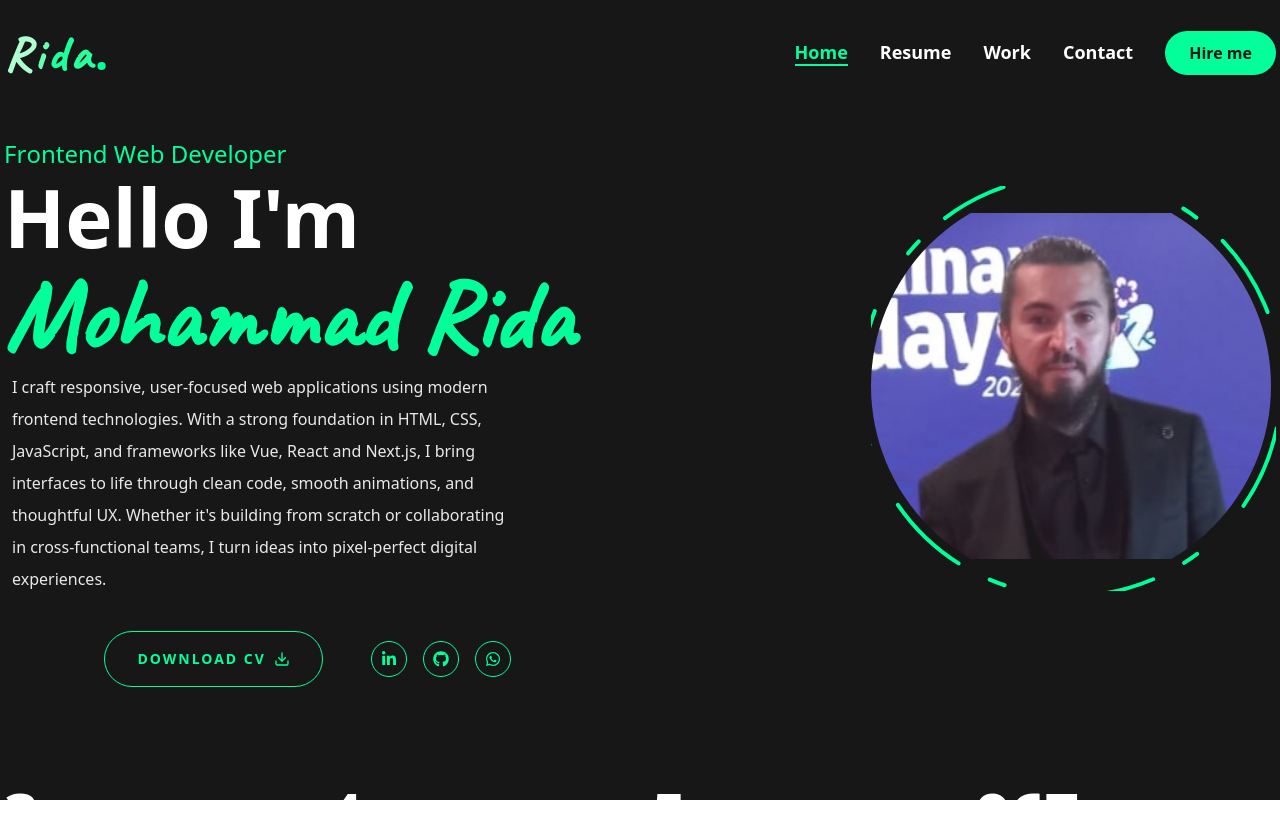
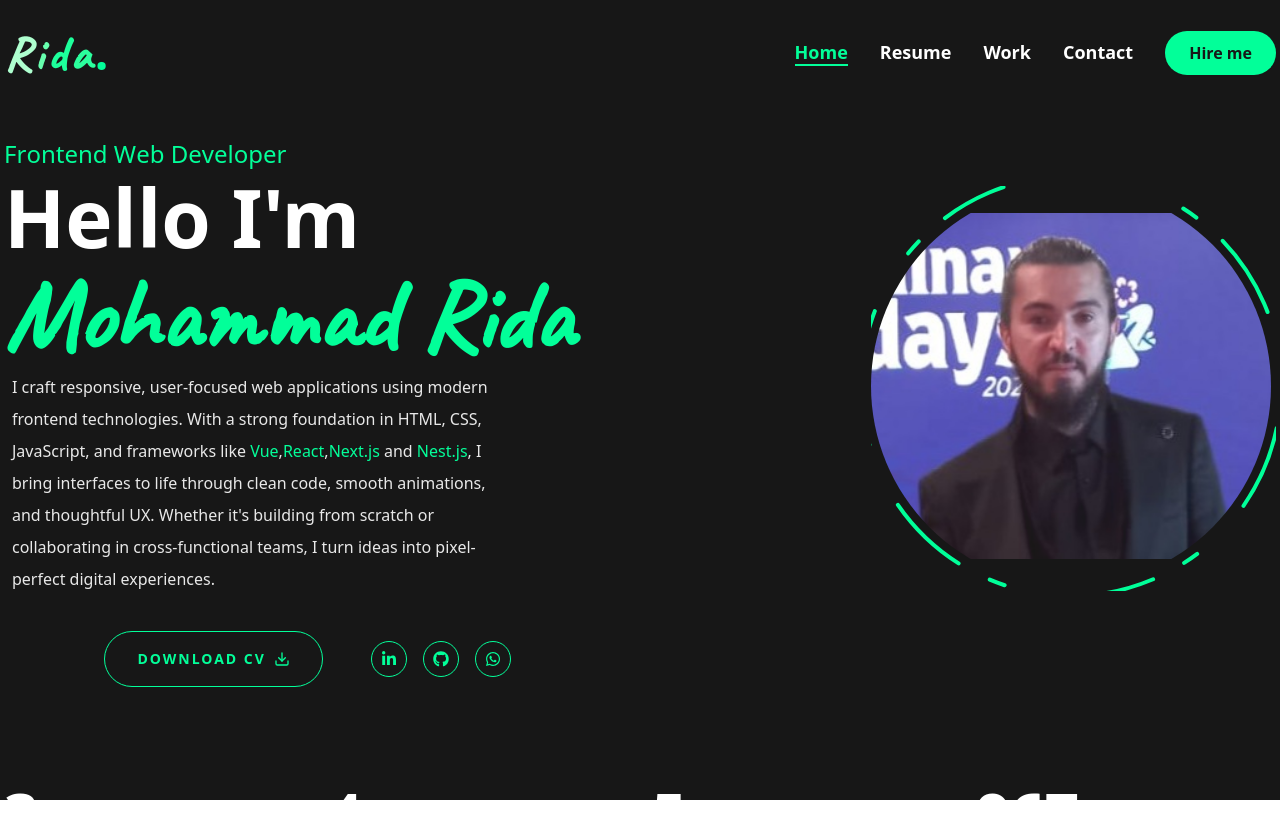
Before and after one commit to mohammadrida990/rida-portfolio, a Next.js app: page / in a window 1280 px wide. Shown: the top 838 px of the page. Built offline with nearby package versions, Linux system fonts and the light colour scheme.

Commit message:
add colors in framworks in home page

```diff
--- a/app/page.tsx
+++ b/app/page.tsx
@@ -54,11 +54,15 @@ const Home = () => {
             <p className="max-w-[500px] mb-9 text-white/90 mx-2">
               I craft responsive, user-focused web applications using modern
               frontend technologies. With a strong foundation in HTML, CSS,
-              JavaScript, and frameworks like Vue, React and Next.js, I bring
-              interfaces to life through clean code, smooth animations, and
-              thoughtful UX. Whether it&apos;s building from scratch or
-              collaborating in cross-functional teams, I turn ideas into
-              pixel-perfect digital experiences.
+              JavaScript, and frameworks like{" "}
+              <span className="text-accent">Vue</span>,
+              <span className="text-accent">React</span>,
+              <span className="text-accent">Next.js</span> and{" "}
+              <span className="text-accent">Nest.js</span>, I bring interfaces
+              to life through clean code, smooth animations, and thoughtful UX.
+              Whether it&apos;s building from scratch or collaborating in
+              cross-functional teams, I turn ideas into pixel-perfect digital
+              experiences.
             </p>
 
             <div className="flex flex-col gap-8 xl:flex-row justify-center items-center">
```
